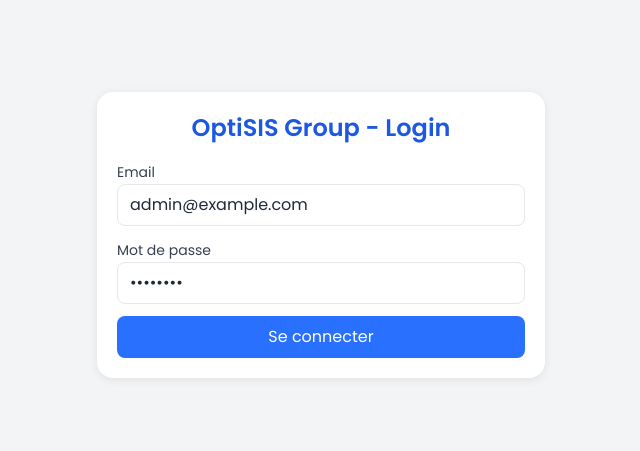
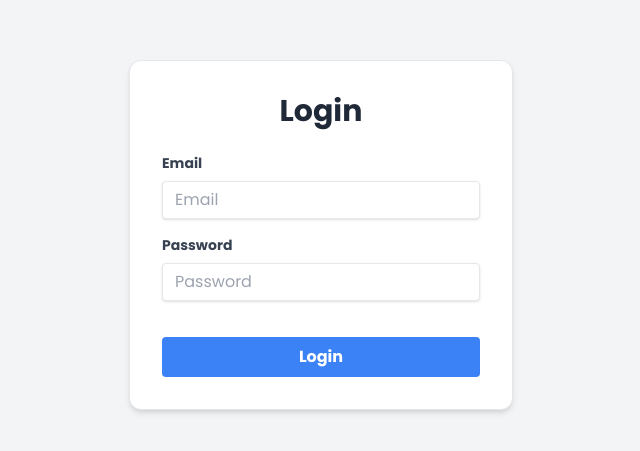
Before and after one commit to morjani123/react-optisis, a React (Vite) app: page /#/login in a window 1280 px wide. Shown: the part 165-616 px from the top of the page, without its empty margins (319-959 px from the left). Built offline with nearby package versions, Linux system fonts and the light colour scheme; no server answers.

Commit message:
update description

```diff
--- a/package.json
+++ b/package.json
@@ -14,6 +14,7 @@
   "dependencies": {
     "@headlessui/react": "^2.2.7",
     "@heroicons/react": "^2.2.0",
+    "firebase": "^12.2.1",
     "framer-motion": "^12.23.12",
     "jspdf": "^3.0.2",
     "jspdf-autotable": "^5.0.2",
--- a/src/App.jsx
+++ b/src/App.jsx
@@ -1,9 +1,14 @@
 import { Routes, Route, useNavigate } from 'react-router-dom'
+import { useState } from 'react'
+
 import ProtectedRoute from './components/ProtectedRoute'
 import TopNav from './components/TopNav'
 import Topbar from './components/Topbar'
+import AddItemModal from './components/AddItemModal'
+import { AuthProvider } from './context/AuthContext'
 
 import Login from './pages/Login'
+import Register from './pages/Register'
 import Dashboard from './pages/Dashboard'
 import ResourcePage from './pages/ResourcePage'
 
@@ -16,9 +21,7 @@ import frames from './schemas/frames'
 import contacts from './schemas/contacts'
 import lensPricing from './schemas/lensPricing'
 
-import AddItemModal from './components/AddItemModal'
-import { useState } from 'react'
-
+// Layout wrapper
 function Layout({ children, onAddClick }) {
   return (
     <div className="flex">
@@ -40,7 +43,6 @@ export default function App() {
     setSelectedType(type)
     setAddOpen(false)
 
-    // navigate to the right page
     switch(type) {
       case 'clients': navigate('/clients'); break
       case 'users': navigate('/users'); break
@@ -55,15 +57,18 @@ export default function App() {
   }
 
   return (
-    <>
+    <AuthProvider>
       <AddItemModal open={addOpen} onClose={() => setAddOpen(false)} onSelect={handleAddSelect} />
 
       <Routes>
         <Route path="/login" element={<Login />} />
+        <Route path="/register" element={<Register />} />
 
         <Route path="/" element={
           <ProtectedRoute>
-            <Layout onAddClick={() => setAddOpen(true)}><Dashboard /></Layout>
+            <Layout onAddClick={() => setAddOpen(true)}>
+              <Dashboard />
+            </Layout>
           </ProtectedRoute>
         }/>
 
@@ -83,18 +88,18 @@ export default function App() {
           </ProtectedRoute>
         }/>
 
+        <Route path="/orders" element={
+          <ProtectedRoute>
+            <Layout onAddClick={() => setAddOpen(true)}>
+              <ResourcePage schema={orders} autoOpen={selectedType==='orders'} onClose={()=>setSelectedType(null)} />
+            </Layout>
+          </ProtectedRoute>
+        }/>
+
         <Route path="/prescriptions" element={
           <ProtectedRoute>
             <Layout onAddClick={() => setAddOpen(true)}>
               <ResourcePage schema={prescriptions} autoOpen={selectedType==='prescriptions'} onClose={()=>setSelectedType(null)} />
-            </Layout>
-          </ProtectedRoute>
-        }/>
-
-        <Route path="/orders" element={
-          <ProtectedRoute>
-            <Layout onAddClick={() => setAddOpen(true)}>
-              <ResourcePage schema={orders} autoOpen={selectedType==='orders'} onClose={()=>setSelectedType(null)} />
             </Layout>
           </ProtectedRoute>
         }/>
@@ -131,6 +136,6 @@ export default function App() {
           </ProtectedRoute>
         }/>
       </Routes>
-    </>
+    </AuthProvider>
   )
 }
--- a/src/components/ProtectedRoute.jsx
+++ b/src/components/ProtectedRoute.jsx
@@ -1,8 +1,8 @@
-import { Navigate } from 'react-router-dom'
-import { useAuth } from '../store/auth'
+import { Navigate } from "react-router-dom";
+import { useAuth } from "../context/AuthContext";
 
 export default function ProtectedRoute({ children }) {
-  const user = useAuth(s=>s.user)
-  if (!user) return <Navigate to="/login" replace />
-  return children
+  const { user } = useAuth();
+  if (!user) return <Navigate to="/login" replace />;
+  return children;
 }
--- a/src/components/TopNav.jsx
+++ b/src/components/TopNav.jsx
@@ -7,11 +7,11 @@ const items = [
   { label: 'Clients', to: '/clients', roles: ['Admin','Employé'] },
   { label: 'Commandes', to: '/orders', roles: ['Admin','Employé'] },
   { label: 'Ordonnances', to: '/prescriptions', roles: ['Admin','Employé'] },
-  { label: 'Fournisseurs', to: '/suppliers', roles: ['Admin'] },
-  { label: 'Montures', to: '/frames', roles: ['Admin'] },
-  { label: 'Lentilles', to: '/contacts', roles: ['Admin'] },
-  { label: 'Tarifs Verres', to: '/lens-pricing', roles: ['Admin'] },
-  { label: 'Utilisateurs', to: '/users', roles: ['Admin'] },
+  { label: 'Fournisseurs', to: '/suppliers', roles: ['Admin','Employé']  },
+  { label: 'Montures', to: '/frames', roles: ['Admin','Employé']  },
+  { label: 'Lentilles', to: '/contacts', roles: ['Admin','Employé']  },
+  { label: 'Tarifs Verres', to: '/lens-pricing', roles: ['Admin','Employé']  },
+ // { label: 'Utilisateurs', to: '/users', roles: ['Admin','Employé']  },
 ]
 
 export default function TopNav(){
--- /dev/null
+++ b/src/context/AuthContext.jsx
@@ -0,0 +1,28 @@
+import { createContext, useContext, useEffect, useState } from "react";
+import { onAuthStateChanged, signOut } from "firebase/auth";
+import { auth } from "../firebase";
+
+const AuthContext = createContext();
+
+export const AuthProvider = ({ children }) => {
+  const [user, setUser] = useState(null);
+  const [loading, setLoading] = useState(true);
+
+  useEffect(() => {
+    const unsubscribe = onAuthStateChanged(auth, (user) => {
+      setUser(user || null);
+      setLoading(false);
+    });
+    return () => unsubscribe();
+  }, []);
+
+  const logout = () => signOut(auth);
+
+  return (
+    <AuthContext.Provider value={{ user, logout }}>
+      {!loading && children}
+    </AuthContext.Provider>
+  );
+};
+
+export const useAuth = () => useContext(AuthContext);
--- /dev/null
+++ b/src/firebase.js
@@ -0,0 +1,16 @@
+import { initializeApp } from "firebase/app";
+import { getAuth, GoogleAuthProvider } from "firebase/auth";
+
+const firebaseConfig = {
+  apiKey: "AIzaSyBECsZnBbrRHiP83yHc2fp-2WI9Ye2R2aI",
+  authDomain: "optisisgroup.firebaseapp.com",
+  projectId: "optisisgroup",
+  storageBucket: "optisisgroup.appspot.com",
+  messagingSenderId: "395696515066",
+  appId: "1:395696515066:web:f7f2e28e51354965842643",
+  measurementId: "G-3RW90FMPXT"
+};
+
+const app = initializeApp(firebaseConfig);
+export const auth = getAuth(app);
+export const googleProvider = new GoogleAuthProvider();
--- a/src/pages/Login.jsx
+++ b/src/pages/Login.jsx
@@ -1,32 +1,59 @@
-import { useState } from 'react'
-import { useNavigate } from 'react-router-dom'
-import { useAuth } from '../store/auth'
+import { useState } from "react";
+import { signInWithEmailAndPassword } from "firebase/auth";
+import { auth } from "../firebase";
+import { useNavigate } from "react-router-dom";
 
-export default function Login(){
-  const [email, setEmail] = useState('admin@example.com')
-  const [password, setPassword] = useState('password')
-  const [error, setError] = useState('')
-  const login = useAuth(s=>s.login)
-  const navigate = useNavigate()
+export default function Login() {
+  const [email, setEmail] = useState("");
+  const [password, setPassword] = useState("");
+  const navigate = useNavigate();
 
-  const submit = (e) => {
-    e.preventDefault()
-    const res = login({ email, password })
-    if (res.ok) navigate('/')
-    else setError(res.message)
-  }
+  const handleLogin = async (e) => {
+    e.preventDefault();
+    try {
+      await signInWithEmailAndPassword(auth, email, password);
+      navigate("/"); // <-- HNA FIN KAYN L'MODIFICATION
+    } catch (err) {
+      alert(err.message);
+    }
+  };
 
   return (
-    <div className="min-h-screen grid place-items-center">
-      <form onSubmit={submit} className="card w-full max-w-md">
-        <h1 className="text-2xl font-semibold mb-4 text-center text-brand-600">OptiSIS Group - Login</h1>
-        <label className="label">Email</label>
-        <input className="input mb-3" value={email} onChange={e=>setEmail(e.target.value)} />
-        <label className="label">Mot de passe</label>
-        <input className="input mb-3" type="password" value={password} onChange={e=>setPassword(e.target.value)} />
-        {error && <div className="text-red-600 text-sm mb-3">{error}</div>}
-        <button className="btn btn-primary w-full">Se connecter</button>
+    <div className="flex flex-col items-center justify-center h-screen bg-gray-100">
+      <form onSubmit={handleLogin} className="p-8 bg-white border rounded-xl shadow-md w-96">
+        <h2 className="text-3xl font-bold mb-6 text-center text-gray-800">Login</h2>
+        <div className="mb-4">
+          <label className="block text-gray-700 text-sm font-bold mb-2" htmlFor="email">
+            Email
+          </label>
+          <input
+            id="email"
+            type="email"
+            placeholder="Email"
+            className="shadow appearance-none border rounded w-full py-2 px-3 text-gray-700 leading-tight focus:outline-none focus:shadow-outline"
+            value={email}
+            onChange={(e) => setEmail(e.target.value)}
+            required
+          />
+        </div>
+        <div className="mb-6">
+          <label className="block text-gray-700 text-sm font-bold mb-2" htmlFor="password">
+            Password
+          </label>
+          <input
+            id="password"
+            type="password"
+            placeholder="Password"
+            className="shadow appearance-none border rounded w-full py-2 px-3 text-gray-700 mb-3 leading-tight focus:outline-none focus:shadow-outline"
+            value={password}
+            onChange={(e) => setPassword(e.target.value)}
+            required
+          />
+        </div>
+        <button className="bg-blue-500 hover:bg-blue-700 text-white font-bold py-2 px-4 rounded focus:outline-none focus:shadow-outline w-full">
+          Login
+        </button>
       </form>
     </div>
-  )
+  );
 }
--- /dev/null
+++ b/src/pages/Register.jsx
@@ -0,0 +1,46 @@
+import { useState } from "react";
+import { createUserWithEmailAndPassword } from "firebase/auth";
+import { auth } from "../firebase";
+import { Link, useNavigate } from "react-router-dom";
+
+export default function Register() {
+  const [email, setEmail] = useState("");
+  const [password, setPassword] = useState("");
+  const navigate = useNavigate();
+
+  const handleRegister = async (e) => {
+    e.preventDefault();
+    try {
+      await createUserWithEmailAndPassword(auth, email, password);
+      navigate("/dashboard");
+    } catch (err) {
+      alert(err.message);
+    }
+  };
+
+  return (
+    <div className="flex flex-col items-center justify-center h-screen">
+      <form onSubmit={handleRegister} className="p-6 border rounded-lg w-80">
+        <h2 className="text-2xl mb-4">Register</h2>
+        <input
+          type="email"
+          placeholder="Email"
+          className="border p-2 w-full mb-2"
+          value={email}
+          onChange={(e) => setEmail(e.target.value)}
+        />
+        <input
+          type="password"
+          placeholder="Password"
+          className="border p-2 w-full mb-2"
+          value={password}
+          onChange={(e) => setPassword(e.target.value)}
+        />
+        <button className="bg-green-500 text-white p-2 w-full">Register</button>
+        <p className="mt-2">
+          Already have an account? <Link to="/login" className="text-blue-500">Login</Link>
+        </p>
+      </form>
+    </div>
+  );
+}
--- a/vite.config.js
+++ b/vite.config.js
@@ -4,5 +4,5 @@ import react from '@vitejs/plugin-react'
 // https://vite.dev/config/
 export default defineConfig({
   plugins: [react()],
-  base: "/react-optisis/",
+  base: "/",
 })
```
Also changed, not shown: src/pages/Dashboard.jsx (+93 -65 lines), 2 other files (tests, documents, lock files or other folders).
